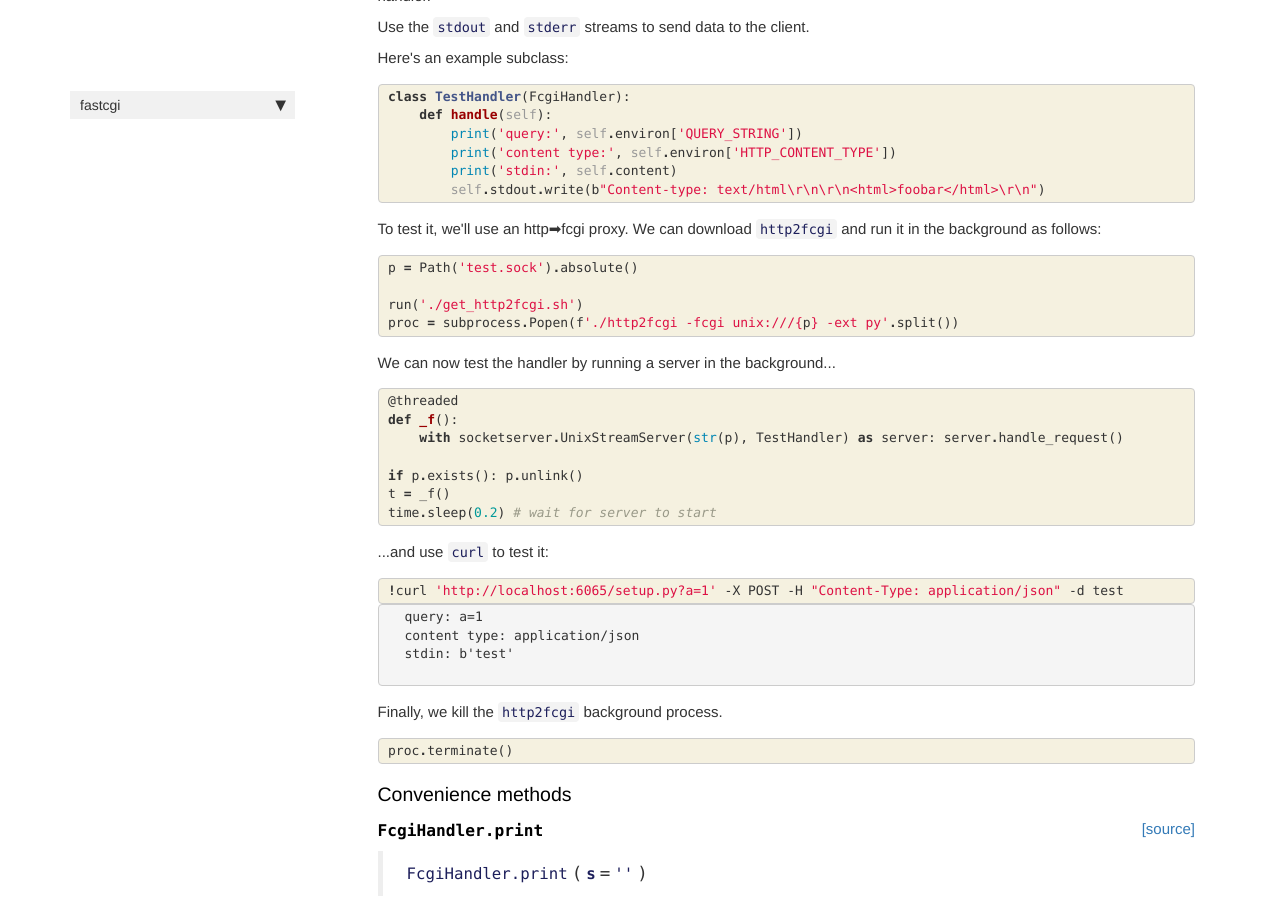
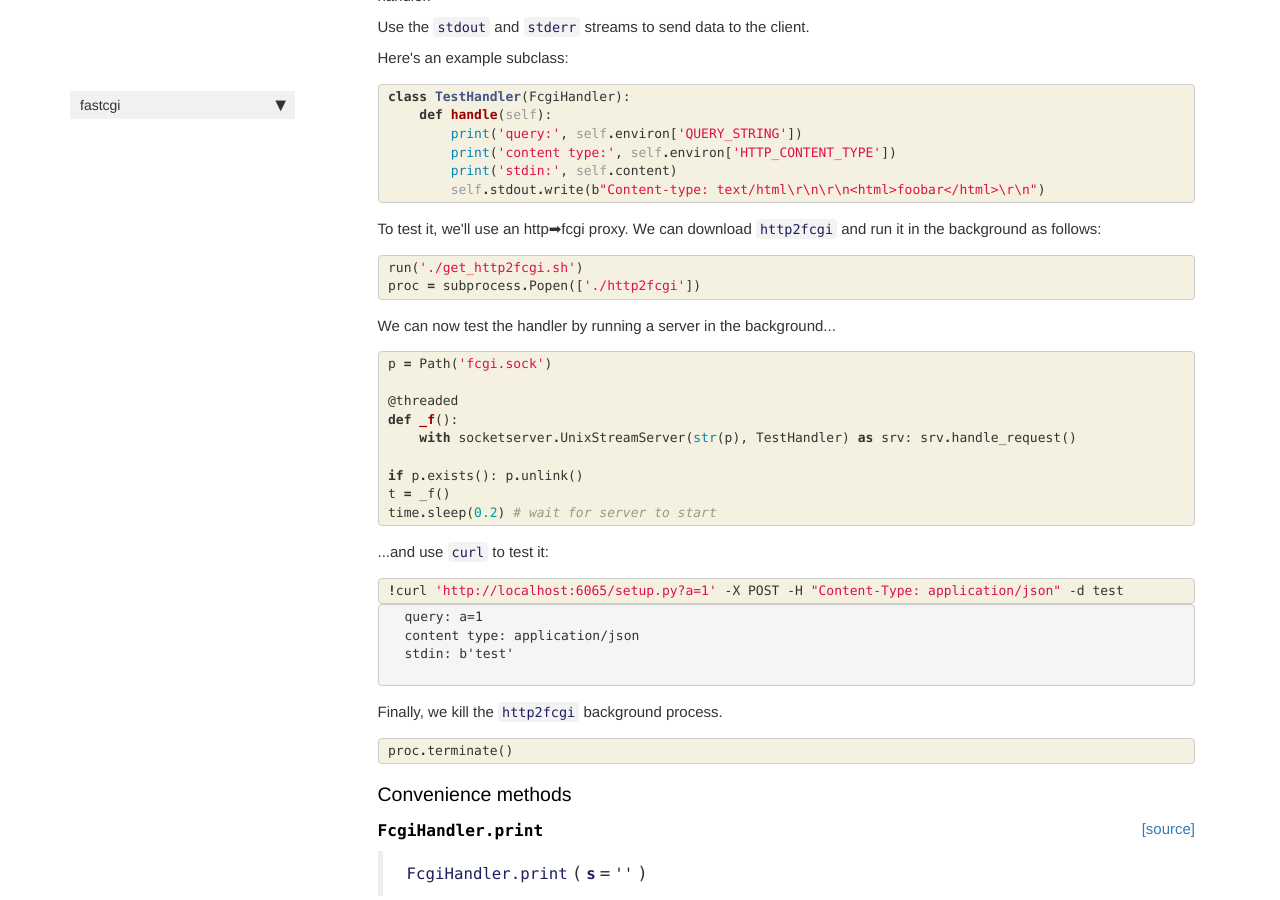
Before and after one commit to fastai/fastcgi, a Jekyll site: the page built from docs/core.html, in a window 1280 px wide and 900 px high, scrolled down 1078 px. Built offline with Jekyll 4.4.1, drawn with Linux system fonts in a browser that asks for light colours; nearby versions of some CDN libraries; comment, search, counter and statistics services are not loaded.

Commit message:
new http2cgi

```diff
--- a/docs/core.html
+++ b/docs/core.html
@@ -156,7 +156,7 @@ nb_path: "00_core.ipynb"
 
 
 <div class="output_markdown rendered_html output_subarea ">
-<h2 id="FcgiHandler" class="doc_header"><code>class</code> <code>FcgiHandler</code><a href="https://github.com/fastai/fastcgi/tree/master/fastcgi/core.py#L99" class="source_link" style="float:right">[source]</a></h2><blockquote><p><code>FcgiHandler</code>(<strong><code>request</code></strong>, <strong><code>client_address</code></strong>, <strong><code>server</code></strong>) :: <code>BaseRequestHandler</code></p>
+<h2 id="FcgiHandler" class="doc_header"><code>class</code> <code>FcgiHandler</code><a href="https://github.com/fastai/fastcgi/tree/master/fastcgi/core.py#L96" class="source_link" style="float:right">[source]</a></h2><blockquote><p><code>FcgiHandler</code>(<strong><code>request</code></strong>, <strong><code>client_address</code></strong>, <strong><code>server</code></strong>) :: <code>BaseRequestHandler</code></p>
 </blockquote>
 <p>Base class for request handler classes.</p>
 <p>This class is instantiated for each request to be handled.  The
@@ -232,10 +232,8 @@ can define other arbitrary instance variables.</p>
 
 <div class="inner_cell">
     <div class="input_area">
-<div class=" highlight hl-ipython3"><pre><span></span><span class="n">p</span> <span class="o">=</span> <span class="n">Path</span><span class="p">(</span><span class="s1">&#39;test.sock&#39;</span><span class="p">)</span><span class="o">.</span><span class="n">absolute</span><span class="p">()</span>
-
-<span class="n">run</span><span class="p">(</span><span class="s1">&#39;./get_http2fcgi.sh&#39;</span><span class="p">)</span>
-<span class="n">proc</span> <span class="o">=</span> <span class="n">subprocess</span><span class="o">.</span><span class="n">Popen</span><span class="p">(</span><span class="sa">f</span><span class="s1">&#39;./http2fcgi -fcgi unix:///</span><span class="si">{</span><span class="n">p</span><span class="si">}</span><span class="s1"> -ext py&#39;</span><span class="o">.</span><span class="n">split</span><span class="p">())</span>
+<div class=" highlight hl-ipython3"><pre><span></span><span class="n">run</span><span class="p">(</span><span class="s1">&#39;./get_http2fcgi.sh&#39;</span><span class="p">)</span>
+<span class="n">proc</span> <span class="o">=</span> <span class="n">subprocess</span><span class="o">.</span><span class="n">Popen</span><span class="p">([</span><span class="s1">&#39;./http2fcgi&#39;</span><span class="p">])</span>
 </pre></div>
 
     </div>
@@ -259,9 +257,11 @@ can define other arbitrary instance variables.</p>
 
 <div class="inner_cell">
     <div class="input_area">
-<div class=" highlight hl-ipython3"><pre><span></span><span class="nd">@threaded</span>
+<div class=" highlight hl-ipython3"><pre><span></span><span class="n">p</span> <span class="o">=</span> <span class="n">Path</span><span class="p">(</span><span class="s1">&#39;fcgi.sock&#39;</span><span class="p">)</span>
+
+<span class="nd">@threaded</span>
 <span class="k">def</span> <span class="nf">_f</span><span class="p">():</span>
-    <span class="k">with</span> <span class="n">socketserver</span><span class="o">.</span><span class="n">UnixStreamServer</span><span class="p">(</span><span class="nb">str</span><span class="p">(</span><span class="n">p</span><span class="p">),</span> <span class="n">TestHandler</span><span class="p">)</span> <span class="k">as</span> <span class="n">server</span><span class="p">:</span> <span class="n">server</span><span class="o">.</span><span class="n">handle_request</span><span class="p">()</span>
+    <span class="k">with</span> <span class="n">socketserver</span><span class="o">.</span><span class="n">UnixStreamServer</span><span class="p">(</span><span class="nb">str</span><span class="p">(</span><span class="n">p</span><span class="p">),</span> <span class="n">TestHandler</span><span class="p">)</span> <span class="k">as</span> <span class="n">srv</span><span class="p">:</span> <span class="n">srv</span><span class="o">.</span><span class="n">handle_request</span><span class="p">()</span>
 
 <span class="k">if</span> <span class="n">p</span><span class="o">.</span><span class="n">exists</span><span class="p">():</span> <span class="n">p</span><span class="o">.</span><span class="n">unlink</span><span class="p">()</span>
 <span class="n">t</span> <span class="o">=</span> <span class="n">_f</span><span class="p">()</span>
@@ -357,7 +357,7 @@ stdin: b&#39;test&#39;
 
 
 <div class="output_markdown rendered_html output_subarea ">
-<h4 id="FcgiHandler.print" class="doc_header"><code>FcgiHandler.print</code><a href="https://github.com/fastai/fastcgi/tree/master/fastcgi/core.py#L135" class="source_link" style="float:right">[source]</a></h4><blockquote><p><code>FcgiHandler.print</code>(<strong><code>s</code></strong>=<em><code>''</code></em>)</p>
+<h4 id="FcgiHandler.print" class="doc_header"><code>FcgiHandler.print</code><a href="https://github.com/fastai/fastcgi/tree/master/fastcgi/core.py#L132" class="source_link" style="float:right">[source]</a></h4><blockquote><p><code>FcgiHandler.print</code>(<strong><code>s</code></strong>=<em><code>''</code></em>)</p>
 </blockquote>
 <p>Write a <code>str</code> to <code>self.stdout</code> as bytes, converting line endings to <code></code></p>
 
@@ -400,7 +400,7 @@ stdin: b&#39;test&#39;
 
 
 <div class="output_markdown rendered_html output_subarea ">
-<h4 id="FcgiHandler.err" class="doc_header"><code>FcgiHandler.err</code><a href="https://github.com/fastai/fastcgi/tree/master/fastcgi/core.py#L141" class="source_link" style="float:right">[source]</a></h4><blockquote><p><code>FcgiHandler.err</code>(<strong><code>s</code></strong>=<em><code>''</code></em>)</p>
+<h4 id="FcgiHandler.err" class="doc_header"><code>FcgiHandler.err</code><a href="https://github.com/fastai/fastcgi/tree/master/fastcgi/core.py#L138" class="source_link" style="float:right">[source]</a></h4><blockquote><p><code>FcgiHandler.err</code>(<strong><code>s</code></strong>=<em><code>''</code></em>)</p>
 </blockquote>
 <p>Write a <code>str</code> to <code>self.stderr</code> as bytes, converting line endings to <code></code></p>
 
```
Also changed, not shown: 2 other files.
